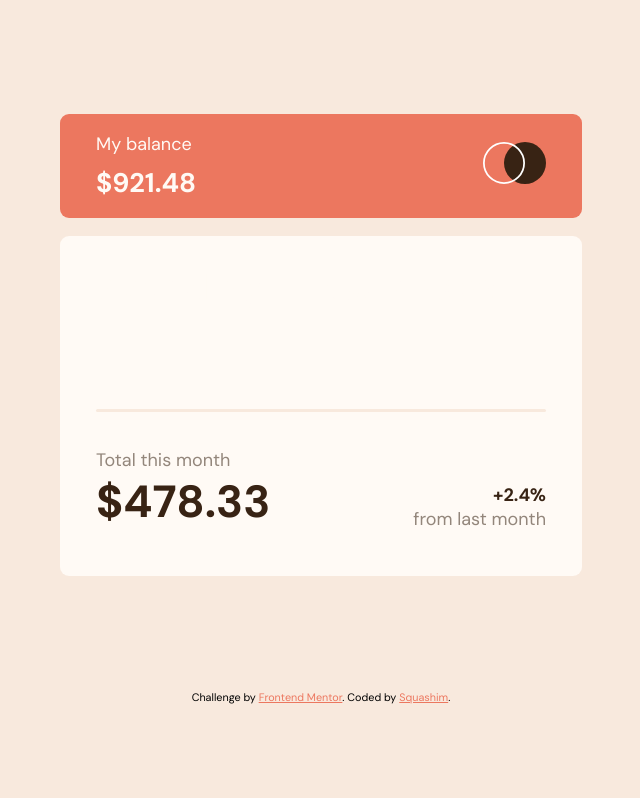
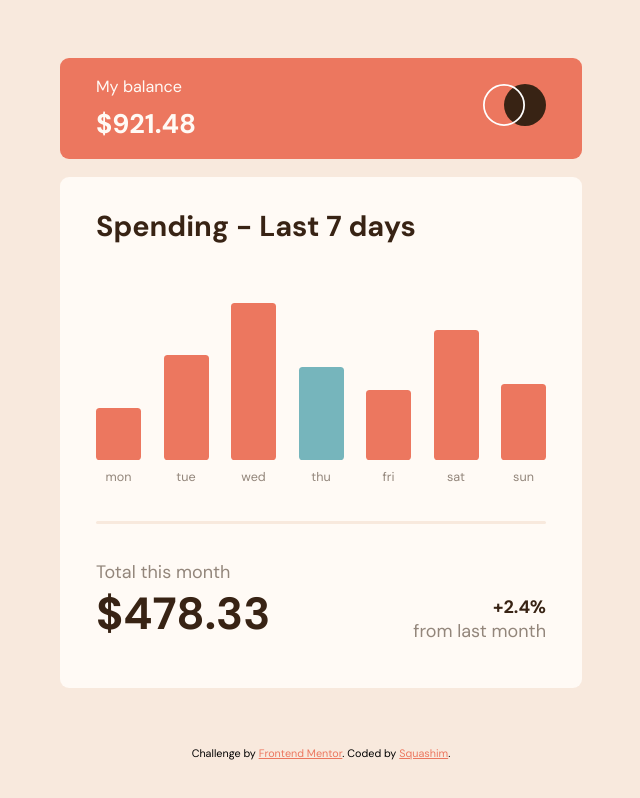
Before and after one commit to Squashim/expenses-chart-component, a website: page index.html in a window 1280 px wide. Shown: the whole page, without its empty margins (319-959 px from the left). Drawn offline with Linux system fonts and the light colour scheme.

Commit message:
100% done

```diff
--- a/css/main.css
+++ b/css/main.css
@@ -65,10 +65,10 @@ main {
   flex-direction: column;
   gap: 0.5rem;
 }
-.component-head__text p, h1 {
+.component-head__text p {
   color: hsl(33deg, 100%, 98%);
 }
-.component-head__text h1 {
+.component-head__text p:nth-child(1) {
   font-size: 0.9rem;
 }
 .component-head__text p:nth-child(2) {
@@ -97,14 +97,14 @@ main {
     padding: 1.5rem 2rem;
   }
 }
-.component-body__heading p {
+.component-body__heading h1 {
   color: hsl(25deg, 47%, 15%);
   font-weight: 700;
   font-size: 1.3rem;
   margin: 0.2rem auto;
 }
 @media (min-width: 30rem) {
-  .component-body__heading p {
+  .component-body__heading h1 {
     font-size: 1.6rem;
   }
 }
--- a/index.html
+++ b/index.html
@@ -80,6 +80,6 @@
       Coded by <a href="https://github.com/Squashim">Squashim</a>.
     </div>
   </footer>
-  <script type="module" src="script.js"></script>
+  <script src="script.js"></script>
 </body>
 </html>
--- a/script.js
+++ b/script.js
@@ -1,5 +1,33 @@
-import chart from './data.json' assert {type: 'json'};
-
+const chart = [
+  {
+    "day": "mon",
+    "amount": 17.45
+  },
+  {
+    "day": "tue",
+    "amount": 34.91
+  },
+  {
+    "day": "wed",
+    "amount": 52.36
+  },
+  {
+    "day": "thu",
+    "amount": 31.07
+  },
+  {
+    "day": "fri",
+    "amount": 23.39
+  },
+  {
+    "day": "sat",
+    "amount": 43.28
+  },
+  {
+    "day": "sun",
+    "amount": 25.48
+  }
+]
 const rows = document.querySelectorAll(".rect");
 
 initialize();
```
